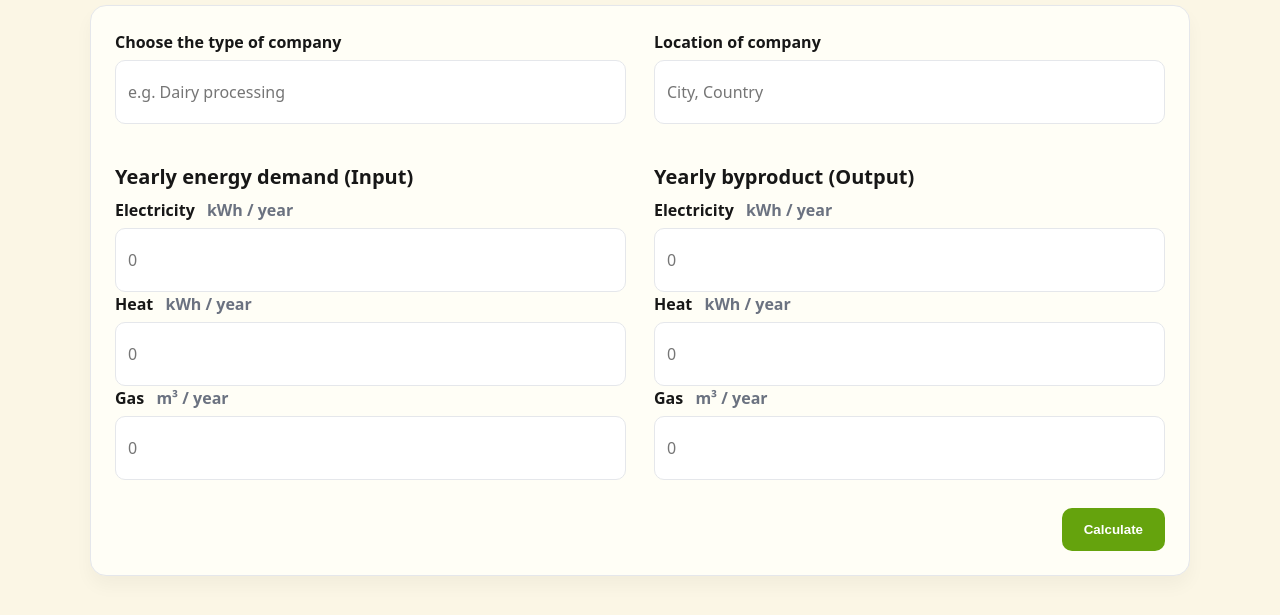
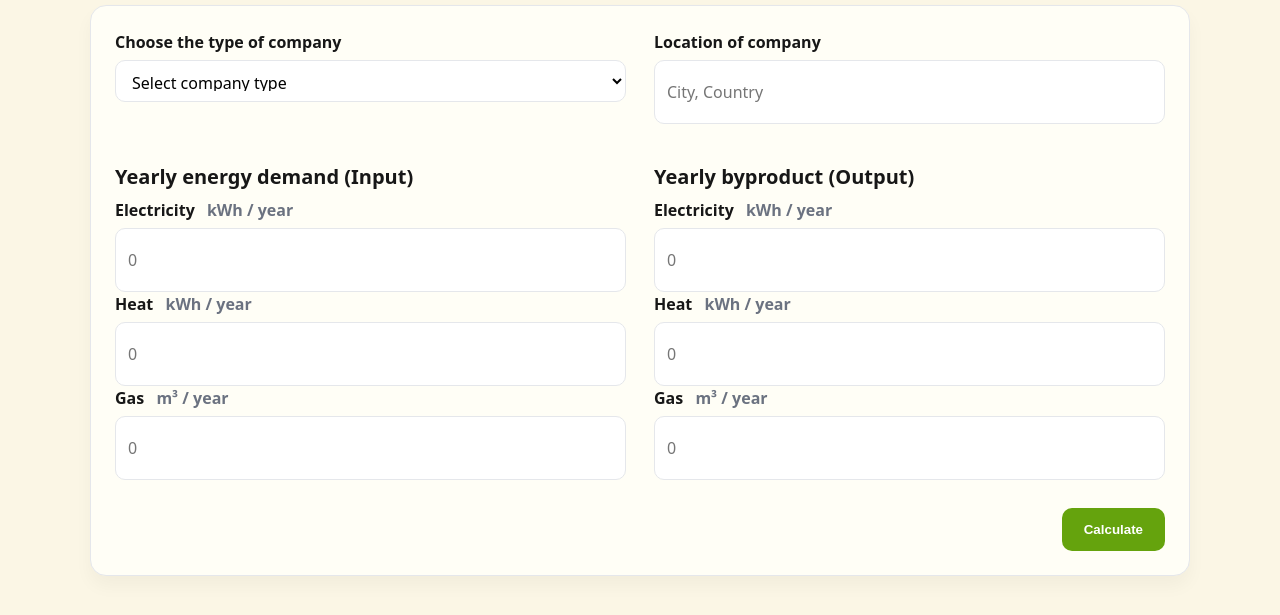
Before and after one commit to TilleMKTE/InnoPilot, a plain HTML site: page index.html in a window 1280 px wide. Shown: the part 149-764 px from the top of the page. Drawn offline with Linux system fonts and the light colour scheme.

Commit message:
Update form and layout

```diff
--- a/index.html
+++ b/index.html
@@ -20,8 +20,17 @@
       <form class="grid cols-2" action="results.html" method="GET">
         <div class="field">
           <label for="companyType">Choose the type of company</label>
-          <input id="companyType" name="companyType" placeholder="e.g. Dairy processing" />
+          <select id="companyType" name="companyType">
+            <option value="">Select company type</option>
+            <option value="Brewery">Brewery</option>
+            <option value="Dairy">Dairy</option>
+            <option value="Bakery">Bakery</option>
+            <option value="Slaughterhouse">Slaughterhouse</option>
+            <option value="Food Production">Food Production</option>
+            <option value="Other">Other</option>
+          </select>
         </div>
+
         <div class="field">
           <label for="location">Location of company</label>
           <input id="location" name="location" placeholder="City, Country" />
@@ -64,7 +73,6 @@
         </div>
       </form>
     </section>
-
   </div>
 </body>
 </html>
```
